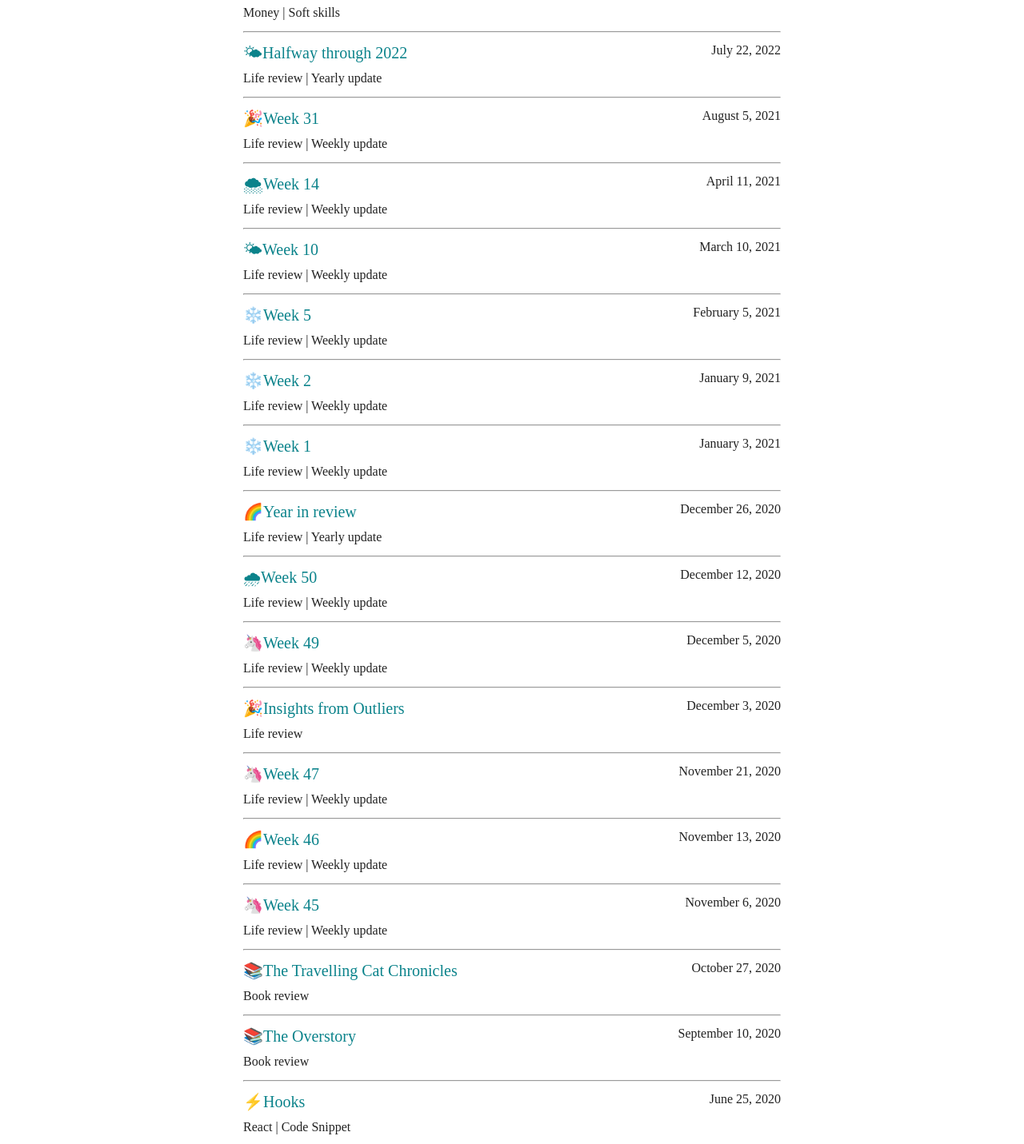
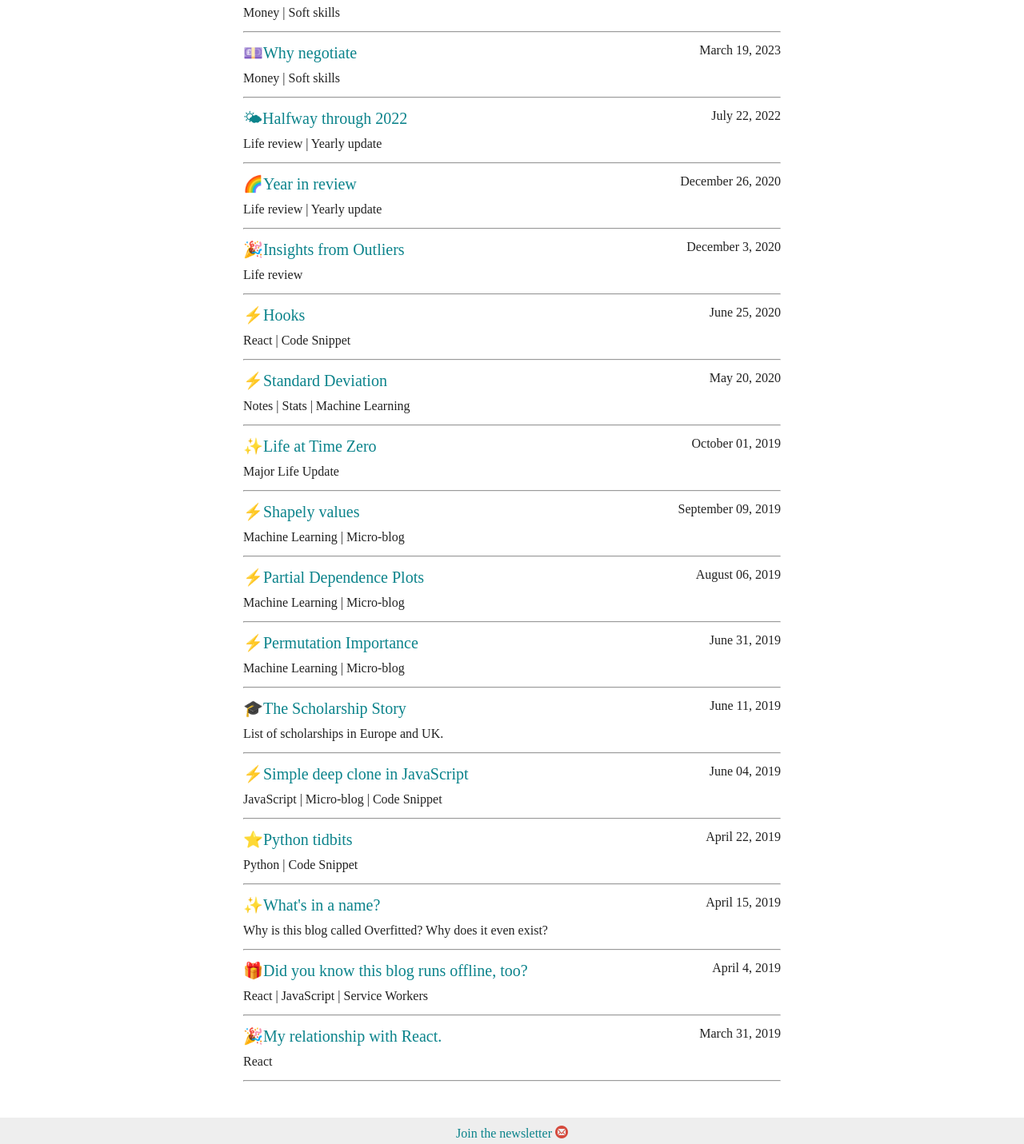
Before and after one commit to shivangidas/blog, a React (Create React App) app: page /blog/blog in a window 1280 px wide. Shown: the part 440-1871 px from the top of the page at 80% size. Built offline with nearby package versions, Linux system fonts and the light colour scheme.

Commit message:
angular post

```diff
--- a/src/components/App.js
+++ b/src/components/App.js
@@ -32,7 +32,8 @@ import {
   Post29,
   Post30,
   Post31,
-  Post32
+  Post32,
+  Post33
 } from "../posts";
 import Links from "../Links.js";
 import Header from "./HeaderHooks";
@@ -81,6 +82,7 @@ class App extends Component {
                 <Route path="/Negotiation" element={<Post30 />} />
                 <Route path="/WhyNegotiate" element={<Post31 />} />
                 <Route path="/BalanceSheet" element={<Post32 />} />
+                <Route path="/Angular18" element={<Post33 />} />
               </Routes>
             </main>
             <div className="push"></div>
--- a/src/components/Footer.js
+++ b/src/components/Footer.js
@@ -17,7 +17,7 @@ class Footer extends Component {
           </div>
           <div id="copyright">
             <span>Shivangi Das</span>&nbsp; &copy; &nbsp;
-            <span>2019-21</span>
+            <span>2019-24</span>
           </div>
           <div id="contactIcons">
             <a
--- a/src/linksCollection.js
+++ b/src/linksCollection.js
@@ -1,4 +1,11 @@
 export default [
+  {
+    name: "Angular 18",
+    link: "/Angular18",
+    date: "July 11, 2024",
+    description: "Angular | Code Snippet",
+    icon: "⭐"
+  },
   {
     name: "Financial jargon - Balance Sheet",
     link: "/BalanceSheet",
@@ -27,48 +34,48 @@ export default [
     description: "Life review | Yearly update",
     icon: "🌤"
   },
-  {
-    name: "Week 31",
-    link: "/week31",
-    date: "August 5, 2021",
-    description: "Life review | Weekly update",
-    icon: "🎉"
-  },
-  {
-    name: "Week 14",
-    link: "/week14",
-    date: "April 11, 2021",
-    description: "Life review | Weekly update",
-    icon: "🌨"
-  },
-  {
-    name: "Week 10",
-    link: "/week10",
-    date: "March 10, 2021",
-    description: "Life review | Weekly update",
-    icon: "🌤"
-  },
-  {
-    name: "Week 5",
-    link: "/week5",
-    date: "February 5, 2021",
-    description: "Life review | Weekly update",
-    icon: "❄️"
-  },
-  {
-    name: "Week 2",
-    link: "/week2",
-    date: "January 9, 2021",
-    description: "Life review | Weekly update",
-    icon: "❄️"
-  },
-  {
-    name: "Week 1",
-    link: "/week1",
-    date: "January 3, 2021",
-    description: "Life review | Weekly update",
-    icon: "❄️"
-  },
+  // {
+  //   name: "Week 31",
+  //   link: "/week31",
+  //   date: "August 5, 2021",
+  //   description: "Life review | Weekly update",
+  //   icon: "🎉"
+  // },
+  // {
+  //   name: "Week 14",
+  //   link: "/week14",
+  //   date: "April 11, 2021",
+  //   description: "Life review | Weekly update",
+  //   icon: "🌨"
+  // },
+  // {
+  //   name: "Week 10",
+  //   link: "/week10",
+  //   date: "March 10, 2021",
+  //   description: "Life review | Weekly update",
+  //   icon: "🌤"
+  // },
+  // {
+  //   name: "Week 5",
+  //   link: "/week5",
+  //   date: "February 5, 2021",
+  //   description: "Life review | Weekly update",
+  //   icon: "❄️"
+  // },
+  // {
+  //   name: "Week 2",
+  //   link: "/week2",
+  //   date: "January 9, 2021",
+  //   description: "Life review | Weekly update",
+  //   icon: "❄️"
+  // },
+  // {
+  //   name: "Week 1",
+  //   link: "/week1",
+  //   date: "January 3, 2021",
+  //   description: "Life review | Weekly update",
+  //   icon: "❄️"
+  // },
   {
     name: "Year in review",
     link: "/week52",
@@ -76,20 +83,20 @@ export default [
     description: "Life review | Yearly update",
     icon: "🌈"
   },
-  {
-    name: "Week 50",
-    link: "/week50",
-    date: "December 12, 2020",
-    description: "Life review | Weekly update",
-    icon: "🌧"
-  },
-  {
-    name: "Week 49",
-    link: "/week49",
-    date: "December 5, 2020",
-    description: "Life review | Weekly update",
-    icon: "🦄"
-  },
+  // {
+  //   name: "Week 50",
+  //   link: "/week50",
+  //   date: "December 12, 2020",
+  //   description: "Life review | Weekly update",
+  //   icon: "🌧"
+  // },
+  // {
+  //   name: "Week 49",
+  //   link: "/week49",
+  //   date: "December 5, 2020",
+  //   description: "Life review | Weekly update",
+  //   icon: "🦄"
+  // },
   {
     name: "Insights from Outliers",
     link: "/Outliers",
@@ -97,41 +104,41 @@ export default [
     description: "Life review",
     icon: "🎉"
   },
-  {
-    name: "Week 47",
-    link: "/week47",
-    date: "November 21, 2020",
-    description: "Life review | Weekly update",
-    icon: "🦄"
-  },
-  {
-    name: "Week 46",
-    link: "/week46",
-    date: "November 13, 2020",
-    description: "Life review | Weekly update",
-    icon: "🌈"
-  },
-  {
-    name: "Week 45",
-    link: "/week45",
-    date: "November 6, 2020",
-    description: "Life review | Weekly update",
-    icon: "🦄"
-  },
-  {
-    name: "The Travelling Cat Chronicles",
-    link: "/TravellingCat",
-    date: "October 27, 2020",
-    description: "Book review",
-    icon: "📚"
-  },
-  {
-    name: "The Overstory",
-    link: "/Overstory",
-    date: "September 10, 2020",
-    description: "Book review",
-    icon: "📚"
-  },
+  // {
+  //   name: "Week 47",
+  //   link: "/week47",
+  //   date: "November 21, 2020",
+  //   description: "Life review | Weekly update",
+  //   icon: "🦄"
+  // },
+  // {
+  //   name: "Week 46",
+  //   link: "/week46",
+  //   date: "November 13, 2020",
+  //   description: "Life review | Weekly update",
+  //   icon: "🌈"
+  // },
+  // {
+  //   name: "Week 45",
+  //   link: "/week45",
+  //   date: "November 6, 2020",
+  //   description: "Life review | Weekly update",
+  //   icon: "🦄"
+  // },
+  // {
+  //   name: "The Travelling Cat Chronicles",
+  //   link: "/TravellingCat",
+  //   date: "October 27, 2020",
+  //   description: "Book review",
+  //   icon: "📚"
+  // },
+  // {
+  //   name: "The Overstory",
+  //   link: "/Overstory",
+  //   date: "September 10, 2020",
+  //   description: "Book review",
+  //   icon: "📚"
+  // },
   {
     name: "Hooks",
     link: "/Hooked",
@@ -216,11 +223,11 @@ export default [
     description: "React",
     icon: "🎉"
   },
-  {
-    name: "Good Omens",
-    link: "/GoodOmens",
-    date: "May 12, 2016",
-    description: "Book review",
-    icon: "📚"
-  }
+  // {
+  //   name: "Good Omens",
+  //   link: "/GoodOmens",
+  //   date: "May 12, 2016",
+  //   description: "Book review",
+  //   icon: "📚"
+  // }
 ];
--- /dev/null
+++ b/src/posts/Angular18.js
@@ -0,0 +1,63 @@
+import React, { Component } from "react";
+import PostFooter from "../components/PostFooter";
+import Code from "../components/code";
+// import Image from "../components/image";
+class Post extends Component {
+    render() {
+        let signalCode = 'const count: WritableSignal<number> = signal(0);\nconst doubleCount: Signal<number> = computed(() => count() * 2);';
+        return (
+            <>
+                <h1>What's new in Angular 18</h1>
+                <small>July 18, 2024</small>
+
+                <article>
+                    <p>
+                        ...plus things I rediscovered.</p>
+
+                    <hr />
+                    <h3>The documentation</h3>
+                    <p>
+                        I remember crying over how awful the Angular docs were and am so relieved that they have changed it now in version 18. Look at <a
+                            href="https://angular.dev/"
+                            target="_blank"
+                            rel="noopener noreferrer"
+                        > this
+                        </a>. Way better in terms of content and UI. The Learn Angular section and the API reference, everything is better.
+                    </p>
+                    <hr />
+
+                    <h3>Deferrable views</h3>
+                    <p>
+                        I found this very exciting. Having to block the entire page with a loading icon while some things took time has bothered me in previous projects and this feature changes that. With <code>@defer</code>, <code>@placeholder</code>, <code>@loading</code> one can easily load different sections at different times without blocking the page. Especially helpful in case an API takes long to fetch data or there’s some complex calculation. <a
+                            href="https://angular.dev/tutorials/learn-angular/10-deferrable-views"
+                            target="_blank"
+                            rel="noopener noreferrer"
+                        > Refer this
+                        </a>.
+                        </p>
+                    <hr />
+                    <h3>Image optimizations</h3>
+                    <p>Handle image optimizations automatically with <code>NgOptimizedImage</code>.</p>
+                    <hr />
+                    <h3>inject()</h3>
+                    <p>For Dependency Injection, <code>@Injectable</code> was there to make a service or resource injectable but <code>inject()</code> is new. Use inject function to inject the injectable into the component 😁. Previously you would import the service and pass it in the constructor of the component.
+                    </p>
+                    <hr />
+                    <h3>Signals</h3>
+                    <p>
+                        This is again super exciting because Signals provide a way for easy state management. It is a wrapper around a value that notifies interested consumers when that value changes.
+                    </p>
+                    <p>Writable signal - values can be set and updated directly<br />
+                        Computed signal - read-only signal that depends on other signals.</p>
+                    <Code codeString={signalCode} language="language-javascript" />
+                    <hr />
+                    <h3>Conclusion</h3>
+                    <p>These new changes are helpful and I think I'm finally, after a year of working with Angular, starting to enjoy using it.</p>
+                </article>
+                <PostFooter />
+            </>
+        );
+    }
+}
+
+export default Post;
--- a/src/posts/ReactAndMe.js
+++ b/src/posts/ReactAndMe.js
@@ -109,8 +109,7 @@ class Post extends Component {
           <h3>Verdict</h3>
           <p>
             I love how well-thought out the whole eco-system is. You need it,
-            they got it. However, I remain skeptical about the fact that it is
-            owned by Facebook.
+            they got it.
           </p>
         </article>
         <PostFooter />
--- a/src/posts/index.js
+++ b/src/posts/index.js
@@ -30,6 +30,7 @@ import Post29 from "./HalfwayThrough2022";
 import Post30 from "./Negotiation";
 import Post31 from "./PayGap";
 import Post32 from "./BalanceSheet";
+import Post33 from "./Angular18";
 export {
   Post1,
   Post2,
@@ -62,5 +63,6 @@ export {
   Post29,
   Post30,
   Post31,
-  Post32
+  Post32,
+  Post33
 };
```
